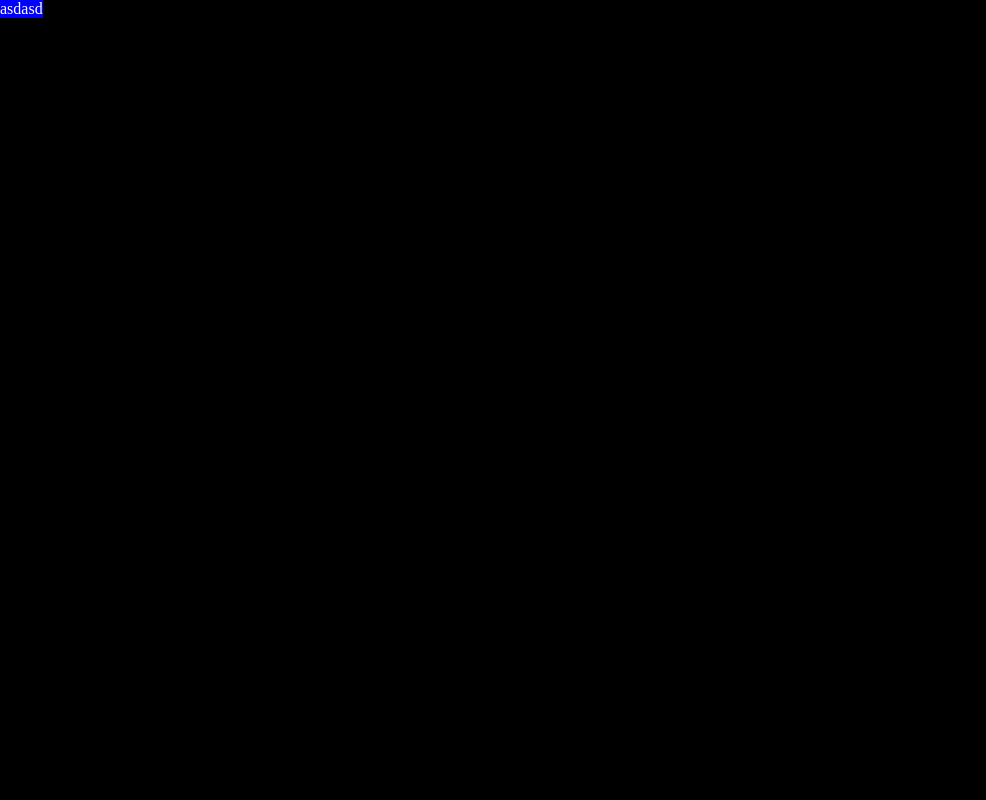
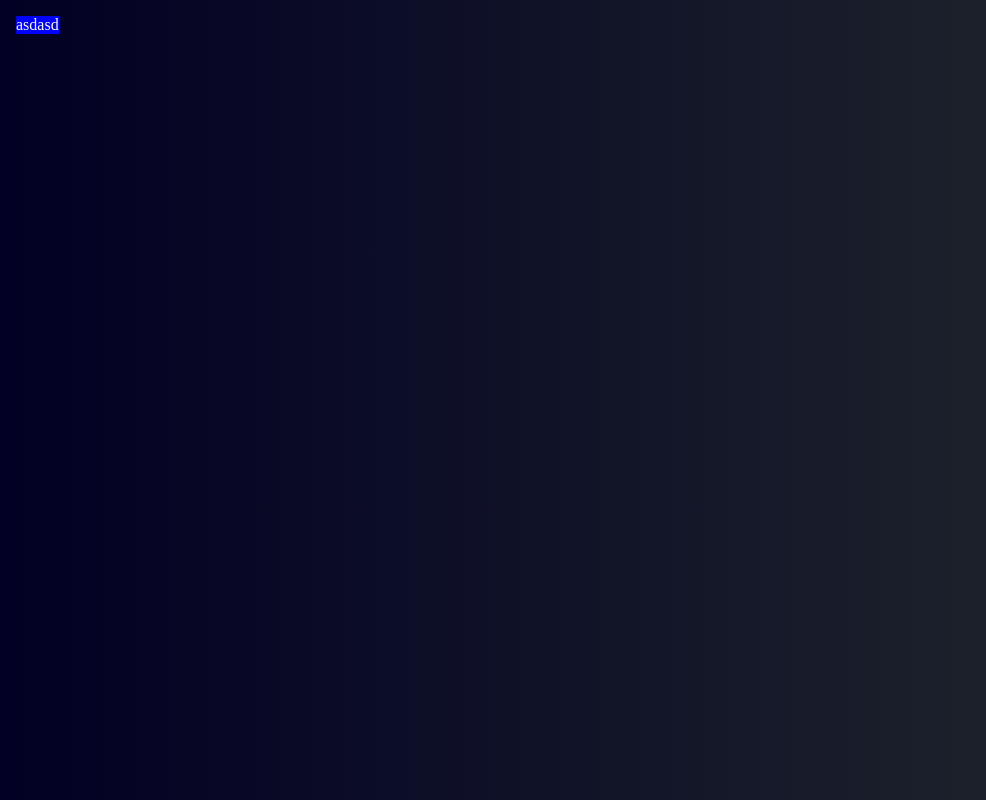
Before and after one commit to istvzsig/drop-your-shots, an Angular app: page / in a window 1280 px wide. Shown: the whole page, without its empty margins (0-986 px from the left). Built offline with nearby package versions, Linux system fonts and the light colour scheme.

Commit message:
update css

```diff
--- a/src/app/components/image-gallery/image-gallery.component.css
+++ b/src/app/components/image-gallery/image-gallery.component.css
@@ -3,11 +3,16 @@
 }
 
 .gallery {
-  position: absolute;
-  top: 0;
-  left: 0;
   columns: var(--cols) auto;
+  min-height: 100vh;
   z-index: -1;
+  padding: 1rem;
+  background: rgb(2, 0, 36);
+  background: linear-gradient(
+    90deg,
+    rgba(2, 0, 36, 1) 0%,
+    rgba(35, 43, 45, 1) 100%
+  );
   @media screen and (max-width: 500px) {
     --cols: 1;
   }
@@ -28,6 +33,7 @@
 .gallery-item {
   /* flex: 1 1 calc(25% - 10px); */
   box-sizing: border-box;
+  margin-bottom: 1rem;
 }
 
 .gallery .shuffle-button {
--- a/src/styles.css
+++ b/src/styles.css
@@ -7,5 +7,5 @@ html,
 }
 
 body {
-  background-color: black;
+  /* overflow: hidden; */
 }
```
